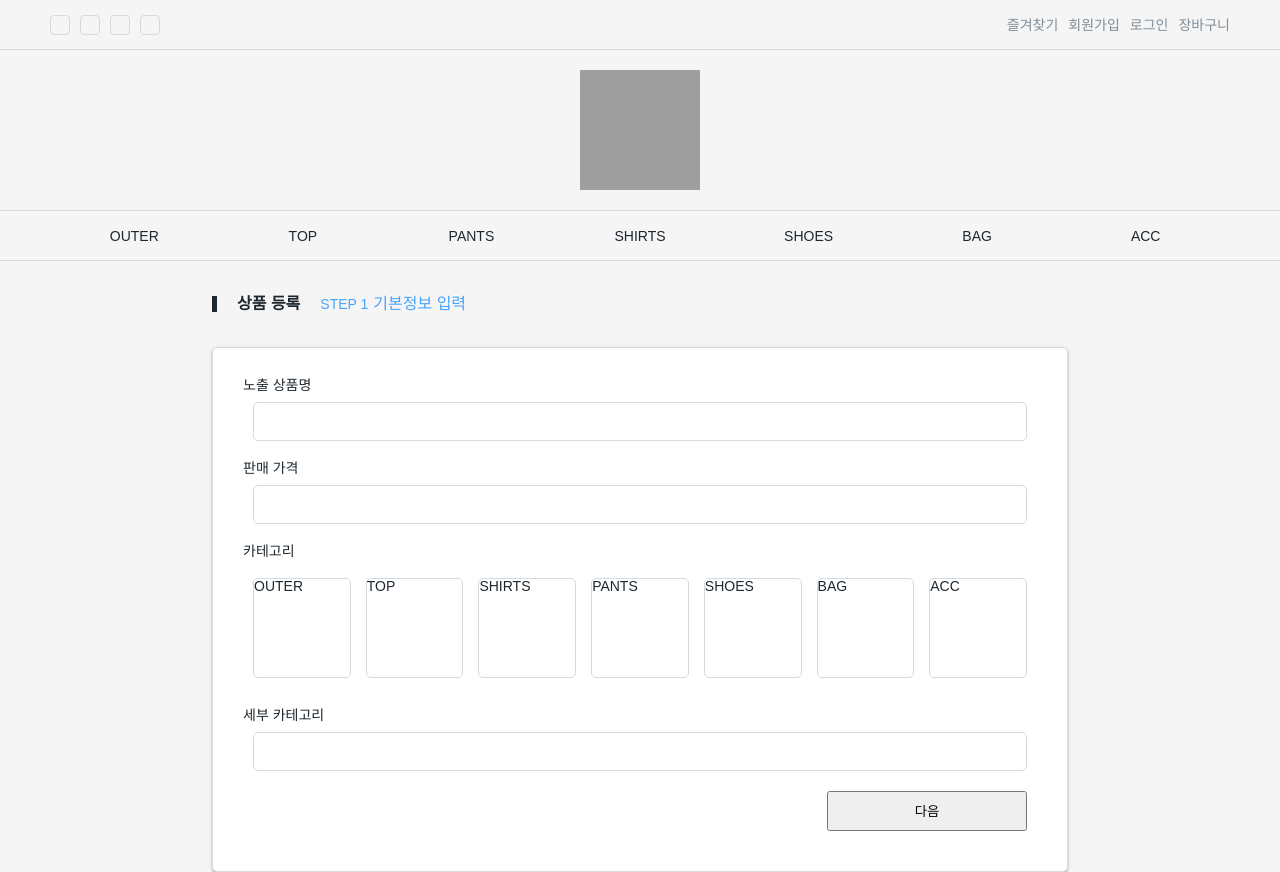
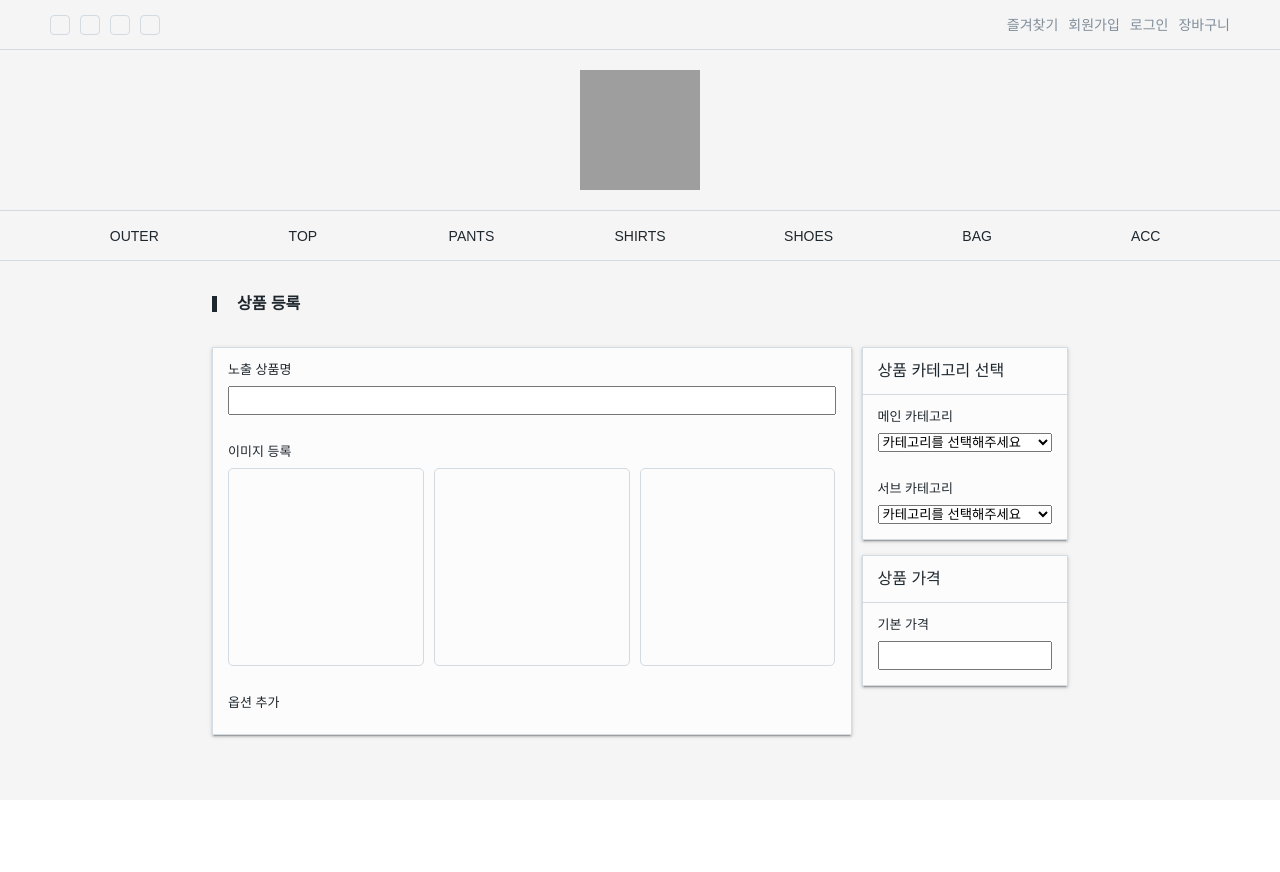
Before and after one commit to taesung1993/Ts-shop, a React (Create React App) app in the folder frontend/: page /register-product in a window 1280 px wide. After the commit the page ends 800 px from the top, so only its background shows below. Built offline with nearby package versions, Linux system fonts and the light colour scheme; grey boxes are pictures that could not be loaded; the HTML template or start-up script is replaced by a standard one.

Commit message:
register-product url ui 결정

```diff
--- a/frontend/src/components/views/RegisterProduct.js
+++ b/frontend/src/components/views/RegisterProduct.js
@@ -26,87 +26,71 @@ const PageTitle = styled.span`
     padding-left: 20px;
 `;
 
-const RegisterStep = styled.span`
-    opacity: 0.8;
-    color: #1e90ff;
-    margin-right: 5px;
-`;
-
-const PageExplanation = styled.span`
-    opacity: 0.8;
-    color: #1e90ff;
-    font-size: 1.6rem;
-`;
-
 const Main = styled.main`
     width: 70vw;
     padding-bottom: 50px;
     padding: 0 20px;
-    display: flex;
+    display: grid;
+    grid-template-columns: repeat(4, 1fr);
+    grid-column-gap: 10px;
+`;
+
+const MainCol = styled.div`
+    &:first-child{
+        grid-column: 1/4;
+    }
+    &:last-child{
+        grid-column: 4/5;
+    }
 `;
 
 const Card = styled.div`
-    background-color: #ffffff;
+    background-color: rgba(255, 255, 255, 0.7);
     width: 100%;
-    min-width: 500px;
-    height: 100%;
     box-shadow: 0 2px 2px 0 rgba(0,0,0,0.14),0 3px 1px -2px rgba(0,0,0,0.2),0 1px 5px 0 rgba(0,0,0,0.12);
-    border-radius: 5px;
     border: 1px solid ${colors.lineColor};
-    padding: 30px;
+    margin-bottom: 15px;
+`;
+
+const Title = styled.div`
+    font-size: 1.6rem;
+    font-weight: 500;
+    padding: 15px;
+    border-bottom : 1px solid ${colors.lineColor};
 `;
 
 const Label = styled.h1`
-    font-size: 1.4rem;
+    font-size: 1.3rem;
     font-weight: 500;
     margin-bottom: 10px;
 `;
-const InputContainer = styled.div`
-    padding: 0 10px;
-    margin-bottom: ${(props) => props.order === "last" ? "10px" : "20px"};
+
+const CardSection = styled.div`
+    padding: 15px;
 `;
+
+const Select = styled.select`
+    width: 100%;
+`;
+const Option = styled.option``;
+
 const Input = styled.input`
     width: 100%;
-    padding: 10px 15px;
-    font-size: 1.5rem;
-    border: 1px solid ${colors.lineColor};
-    border-radius: 5px;
-    &:focus{
-        outline: none;
-        border: 1px solid #1e90ff;
-        color: #1e90ff;
-    }
+    padding: 5px 10px;
 `;
 
-const Categories = styled.div`
+const UploadImageWrapper = styled.div`
     display: grid;
-    grid-template-columns: repeat(7, minmax(50px, 150px));
-    grid-gap: 15px;
-    padding: 10px;
-    justify-content: center;
-    margin-bottom: 20px;
+    grid-template-columns: repeat(3, 1fr);
+    grid-gap: 10px;
 `;
 
-const Category = styled.div`
+const UploadImageBox = styled.div`
     width: 100%;
     height: 0;
     padding-bottom: 100%;
     border: 1px solid ${colors.lineColor};
     border-radius: 5px;
-    &:hover{
-        border-color: #1e90ff;
-    }
-`;
-
-const ButtonContainer = styled.div`
-    display: flex;
-    justify-content: flex-end;
-    padding: 10px;
-`;
-
-const NextButton = styled.button`
-    width: 200px;
-    height: 40px;
 `;
 
 
@@ -116,29 +100,58 @@ const RegisterProduct = () => {
             <Header>
                 <TitleContainer>
                     <PageTitle>상품 등록</PageTitle>
-                    <RegisterStep>STEP 1</RegisterStep>
-                    <PageExplanation>기본정보 입력</PageExplanation>
                 </TitleContainer>
             </Header>
             <Main>
-                <Card>
-                    <Label>노출 상품명</Label>
-                    <InputContainer><Input/></InputContainer>
-                    <Label>판매 가격</Label>
-                    <InputContainer><Input/></InputContainer>
-                    <Label>카테고리</Label>
-                    <Categories>
-                        {
-                            ['OUTER', 'TOP', 'SHIRTS', 'PANTS', 'SHOES', 'BAG', 'ACC'].map((category, idx) => <Category key={idx}>{category}</Category>
-                            )
-                        }
-                    </Categories>
-                    <Label>세부 카테고리</Label>
-                    <InputContainer order="last"><Input/></InputContainer>
-                    <ButtonContainer>
-                        <NextButton>다음</NextButton>
-                    </ButtonContainer>
-                </Card>
+                <MainCol>
+                    <Card>
+                        <CardSection>
+                            <Label>노출 상품명</Label>
+                            <Input type="text"/>
+                        </CardSection>
+                        <CardSection>
+                            <Label>이미지 등록</Label>
+                            <UploadImageWrapper>
+                                <UploadImageBox></UploadImageBox>
+                                <UploadImageBox></UploadImageBox>
+                                <UploadImageBox></UploadImageBox>
+                            </UploadImageWrapper>
+                        </CardSection>
+                        <CardSection>
+                            <Label>옵션 추가</Label>
+                        </CardSection>
+                    </Card>
+                </MainCol>
+                <MainCol>
+                    <Card>
+                        <Title>상품 카테고리 선택</Title>
+                        <CardSection>
+                            <Label>메인 카테고리</Label>
+                            <Select>
+                                <Option>카테고리를 선택해주세요</Option>
+                                {
+                                    ['OUTER', 'TOP', 'PANTS', 'SHIRTS', 'SHOES', 'BAG', 'ACC'].map((category, idx) => <Option key={idx} value={category}>{category}</Option>)
+                                }
+                            </Select>
+                        </CardSection>
+                        <CardSection>
+                            <Label>서브 카테고리</Label>
+                            <Select>
+                                <Option>카테고리를 선택해주세요</Option>
+                                {
+                                    ['OUTER', 'TOP', 'PANTS', 'SHIRTS', 'SHOES', 'BAG', 'ACC'].map((category, idx) => <Option key={idx} value={category}>{category}</Option>)
+                                }
+                            </Select>
+                        </CardSection>
+                    </Card>
+                    <Card>
+                        <Title>상품 가격</Title>
+                        <CardSection>
+                            <Label>기본 가격</Label>
+                            <Input type="number"/>
+                        </CardSection>
+                    </Card>
+                </MainCol>
             </Main>
         </Container>
     )
```
